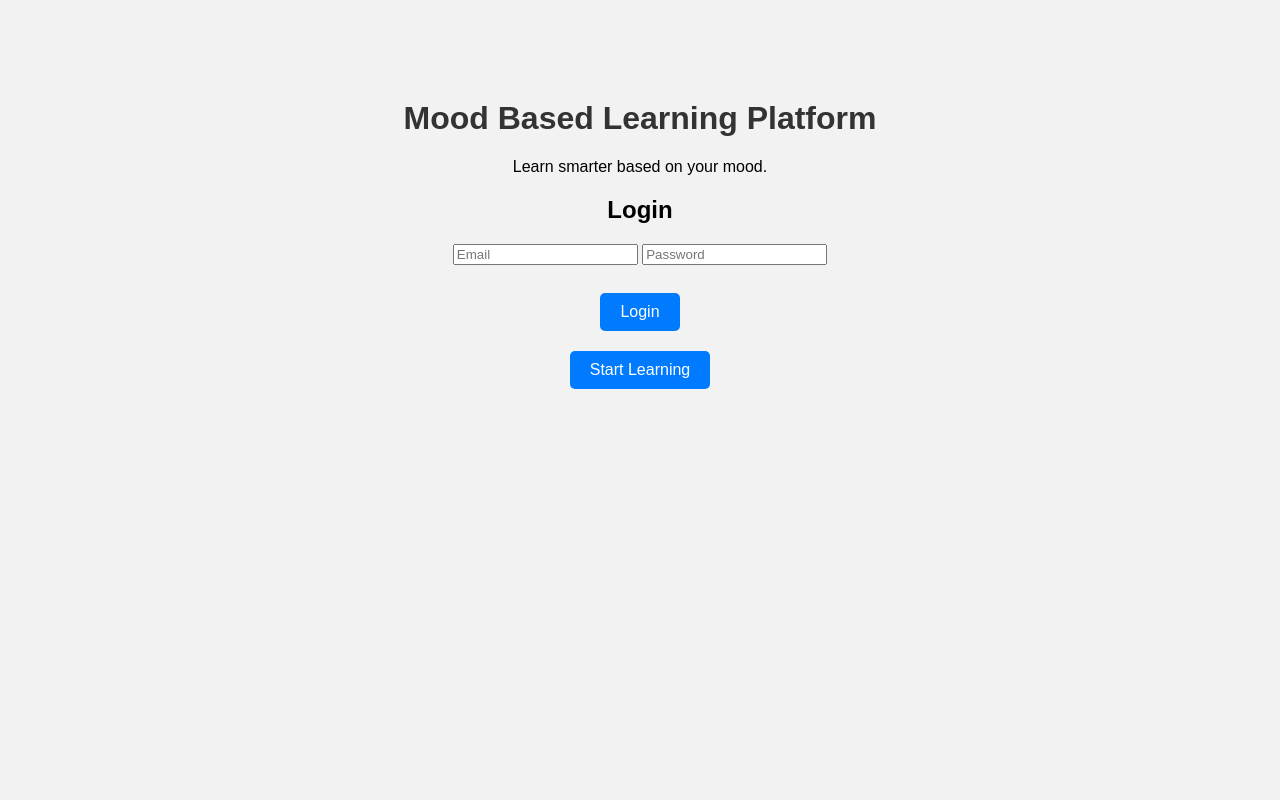
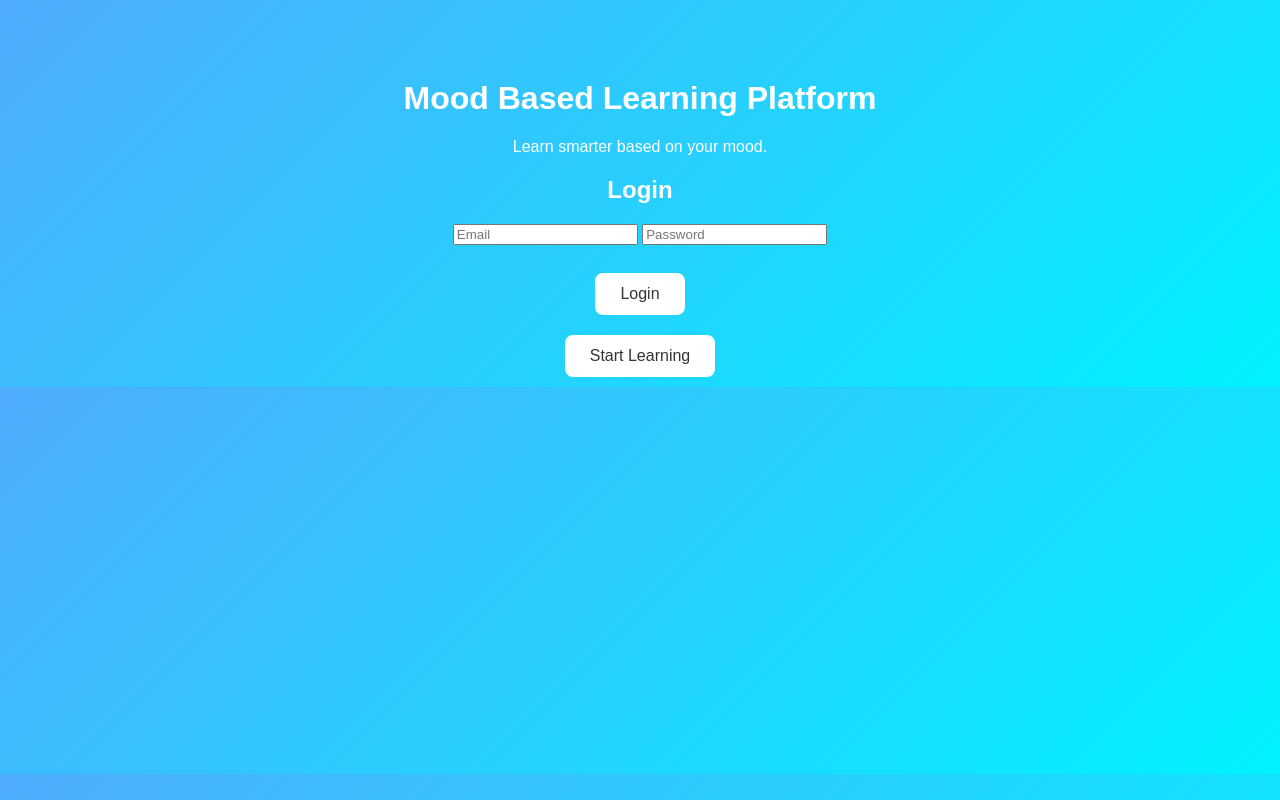
Before and after one commit to faizankhan07867/Mood-Based-learning-website, a plain HTML site: page index.html in a window 1280 px wide. Drawn offline with Linux system fonts and the light colour scheme; files that its build step writes are made by us from their sources.

Commit message:
Update style.css

```diff
--- a/style.css
+++ b/style.css
@@ -1,28 +1,40 @@
 body{
-font-family: Arial;
-background:#f2f2f2;
+font-family: Arial, sans-serif;
+background: linear-gradient(135deg,#4facfe,#00f2fe);
+margin:0;
 text-align:center;
+color:white;
 }
 
 .container{
-margin-top:100px;
+margin-top:80px;
 }
 
 button{
-padding:10px 20px;
+padding:12px 25px;
 margin:10px;
 font-size:16px;
+border:none;
+border-radius:8px;
+background:white;
+color:#333;
 cursor:pointer;
-border:none;
-background:#007BFF;
-color:white;
-border-radius:5px;
+transition:0.3s;
 }
 
 button:hover{
-background:#0056b3;
+transform:scale(1.1);
 }
 
-h1{
-color:#333;
+.videoBox{
+margin-top:20px;
 }
+
+.card{
+background:white;
+color:black;
+padding:30px;
+border-radius:10px;
+width:350px;
+margin:auto;
+}
```
